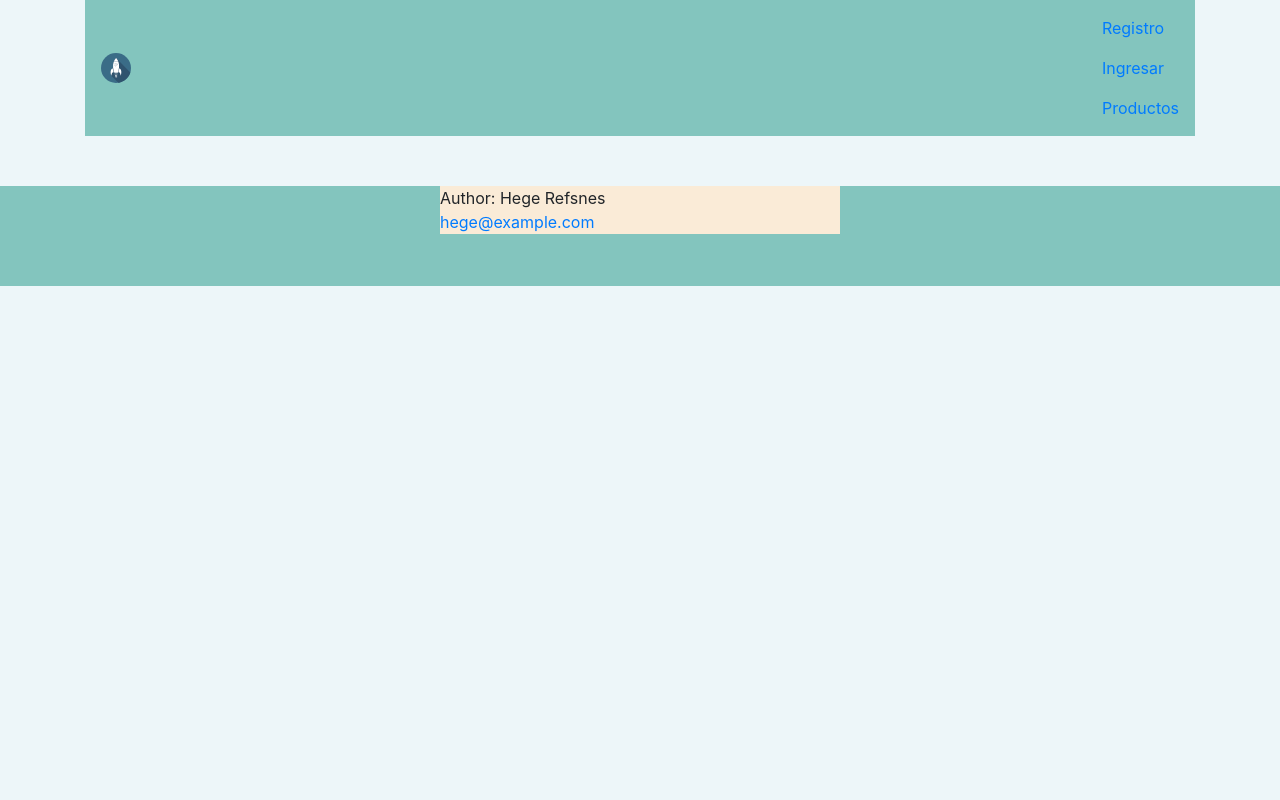
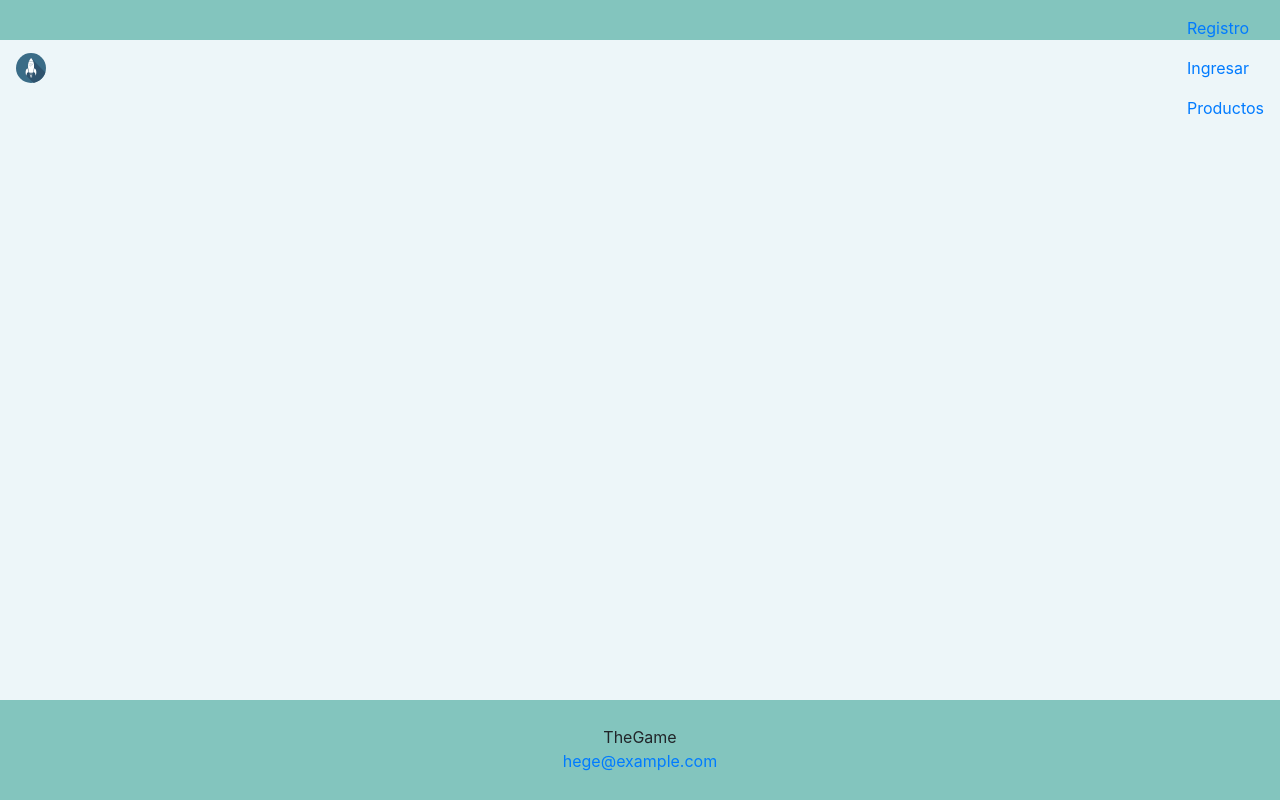
Before and after one commit to Horus19/flask_pro_files, a Flask app: page / in a window 1280 px wide. Run offline with Flask 2, Linux system fonts and the light colour scheme; some libraries are stand-ins or nearby versions.

Commit message:
footer en index cambiado

```diff
--- a/templates/index.html
+++ b/templates/index.html
@@ -14,14 +14,16 @@
             width:100%;
             height:100px;
             background-color:#83c5be;
+            bottom: 0;
+            position: fixed;
+            text-align: center;
         }
 
     </style>
 
 <body style="background-color:#edf6f9">
-    <div class="container">
-    <nav class="navbar navbar-inverse" style="background-color: #83c5be">
-        <a class="navbar-brand" href="/">
+    <nav class="navbar navbar-inverse" style="background-color: #83c5be; height: 40px">
+        <a class="navbar-brand" href="#">
         <img src="../static/img/game.svg" width="30" height="30" class="d-inline-block align-top" alt='Logo Boostrap'>
         </a>
         <ul class ="navbar-nav">
@@ -35,14 +37,12 @@
                 <a class="nav-link" href="/Productos">Productos</a>
             </li>
         </ul>
-        </div>
     </nav>
-    </div>
 
 
     <footer>
-        <div style="margin-left:auto;margin-right:auto;width: 400px;background-color: antiquewhite">
-        <p style="margin-top: 12px">Author: Hege Refsnes<br>
+        <div style="margin-left:auto;margin-right:auto;width: 400px">
+        <p style="margin-top: 25px">TheGame<br>
         <a href="mailto:hege@example.com">hege@example.com</a></p>
         </div>
     </footer>
```
